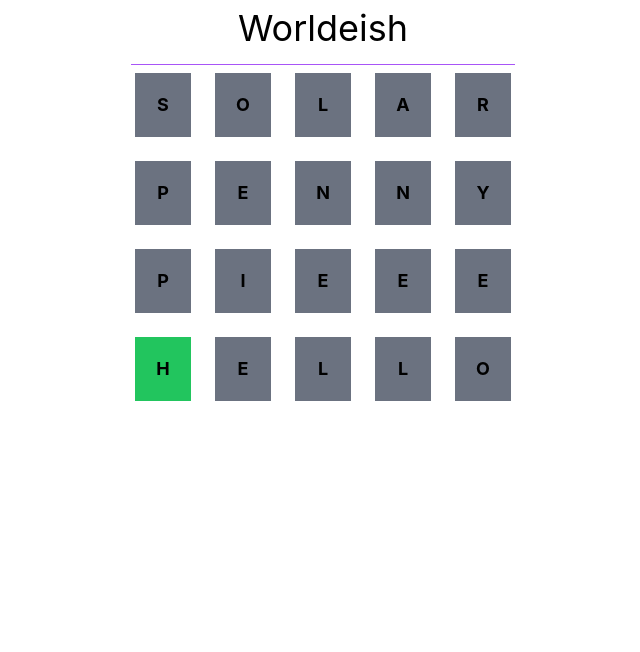
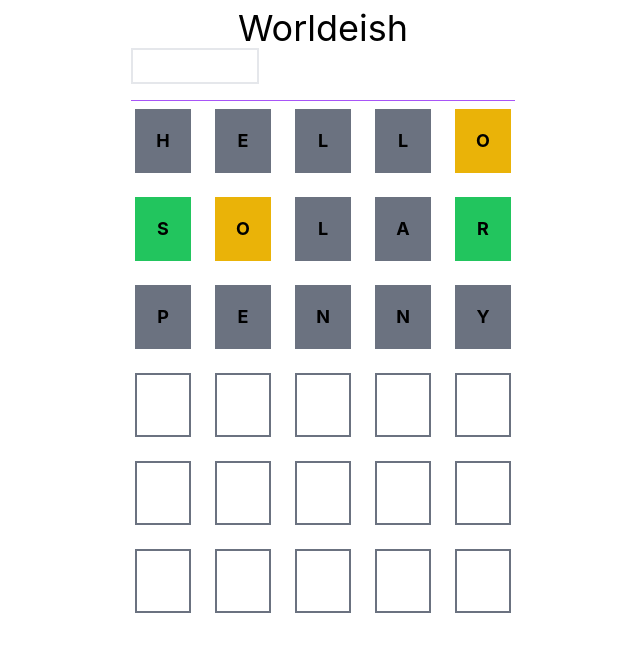
Before and after one commit to MCSeal/wordleish, a React (Vite) app: page / in a window 1280 px wide. Shown: the top 652 px of the page, without its empty margins (317-957 px from the left). Built offline with nearby package versions, Linux system fonts and the light colour scheme.

Commit message:
added inputting text

```diff
--- a/package.json
+++ b/package.json
@@ -11,7 +11,8 @@
   },
   "dependencies": {
     "react": "^17.0.2",
-    "react-dom": "^17.0.2"
+    "react-dom": "^17.0.2",
+    "zustand": "^3.7.1"
   },
   "devDependencies": {
     "@types/react": "^17.0.33",
--- a/src/App.tsx
+++ b/src/App.tsx
@@ -2,18 +2,61 @@ import { useState } from 'react'
 import logo from './logo.svg'
 import './App.css'
 import WordRow from './WordRow.tsx'
+import { useStore } from './store'
+import { LETTER_LENGTH } from './word-utils.ts'
+
+const Guess_Length = 6;
+
+
 
 function App() {
-  const [count, setCount] = useState(0)
+  const state = useStore();
+  const [guess, setGuess] = useState('');
+
+
+
+  //on change handler
+  const onChange = (e: React.ChangeEvent<HTMLInputElement>) => {
+    const newGuess = e.target.value;
+
+    if (newGuess.length === LETTER_LENGTH){
+      state.addGuess(newGuess);
+      setGuess('');
+      return;
+    }
+
+    setGuess(newGuess);
+
+  }
+
+
+
+  let rows = [...state.guesses];
+
+
+    if (rows.length < Guess_Length){
+      rows.push(guess);
+    };
+    const numberOfGuessesRemaining = Guess_Length - rows.length;
+
+  rows = rows.concat(Array(numberOfGuessesRemaining).fill(''));
 
   return (
     <div className="mx-auto w-96">
-    <header className="border-b border-purple-500 pb-4 my-2"><h1 className="text-4xl text-center">Worldeish</h1></header>
+    <header className="border-b border-purple-500 pb-4 my-2"><h1 className="text-4xl text-center">Worldeish</h1>
+
+
+    <div>
+      <input type="text" className="w-1/3 p-1 border-2" value={guess} onChange={onChange} />
+    </div>
+    </header>
+
+
+
       <main className="grid grid-rows-6 gap-6">
-         <WordRow letters="solar"/>
-        <WordRow letters="penny"/>
-        <WordRow letters="pieee"/>
-        <WordRow letters="hello"/>
+        {rows.map((word, index) => (
+          <WordRow key={index} letters={word}/>
+        ))}
 
 
       </main>
--- a/src/WordRow.tsx
+++ b/src/WordRow.tsx
@@ -1,7 +1,7 @@
-import {computeGuess, LetterState} from './word-utils.ts'
+import {computeGuess, LetterState, LETTER_LENGTH } from './word-utils.ts'
+import { useStore } from './store'
 
 
-const LETTER_LENGTH = 5;
 
 
 interface WordRowProps {
@@ -9,11 +9,12 @@ interface WordRowProps {
 }
 
 function WordRow({letters: lettersProp =""}: WordRowProps) {
+    const answer = useStore(state => state.answer);
     const lettersRemaining = LETTER_LENGTH - lettersProp.length;
     //make new array with empty letters if not enought submitted, fixes issue of not adding everything
     const letters = lettersProp.split('').concat(Array(lettersRemaining).fill(''))
 
-   const guessStates = computeGuess(lettersProp);
+   const guessStates = computeGuess(lettersProp, answer);
 
 
     return (
--- /dev/null
+++ b/src/store.ts
@@ -0,0 +1,26 @@
+import create from "zustand"
+import { persist } from "zustand/middleware"
+import { getRandomWord } from "./word-utils";
+
+interface StoreState{
+    answer: string;
+    guesses: string[];
+    addGuess: (guess:string) => void;
+}
+
+export const useStore = create<StoreState>(persist(
+  (set, get) => ({
+    answer: getRandomWord(),
+    guesses: ['hello', 'solar', 'penny'],
+    addGuess: (guess: string) =>{
+        set(state => ({
+            guesses: [...state.guesses, guess]
+        }));
+    }
+  }),
+  {
+    name: "wordleish", // unique name
+  }
+))
+
+// useStore.persist.clearStorage();
--- a/src/word-utils.ts
+++ b/src/word-utils.ts
@@ -6,13 +6,13 @@ export enum LetterState {
   Match, // Letter exists and is in the right location
 }
 
-
+export const LETTER_LENGTH = 5;
 
 const word = getRandomWord();
 console.log(word)
 export function computeGuess(
   guess: string,
-  answerString: string = word
+  answerString: string
 ): LetterState[] {
   const result: LetterState[] = [];
 
```
Also changed, not shown: 1 other file (tests, documents, lock files or other folders).
